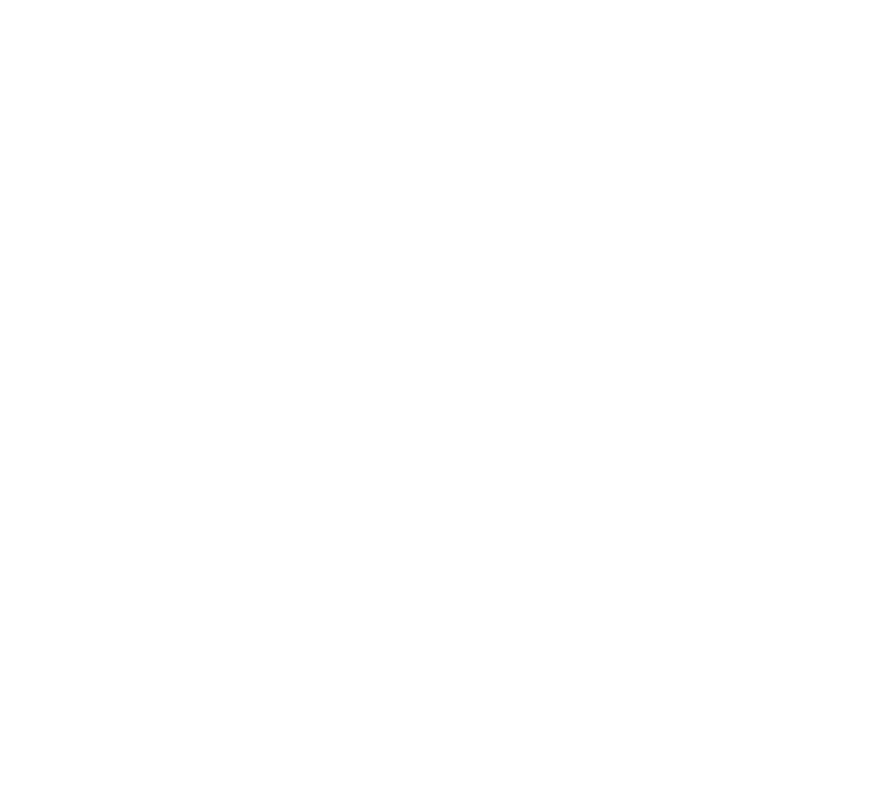
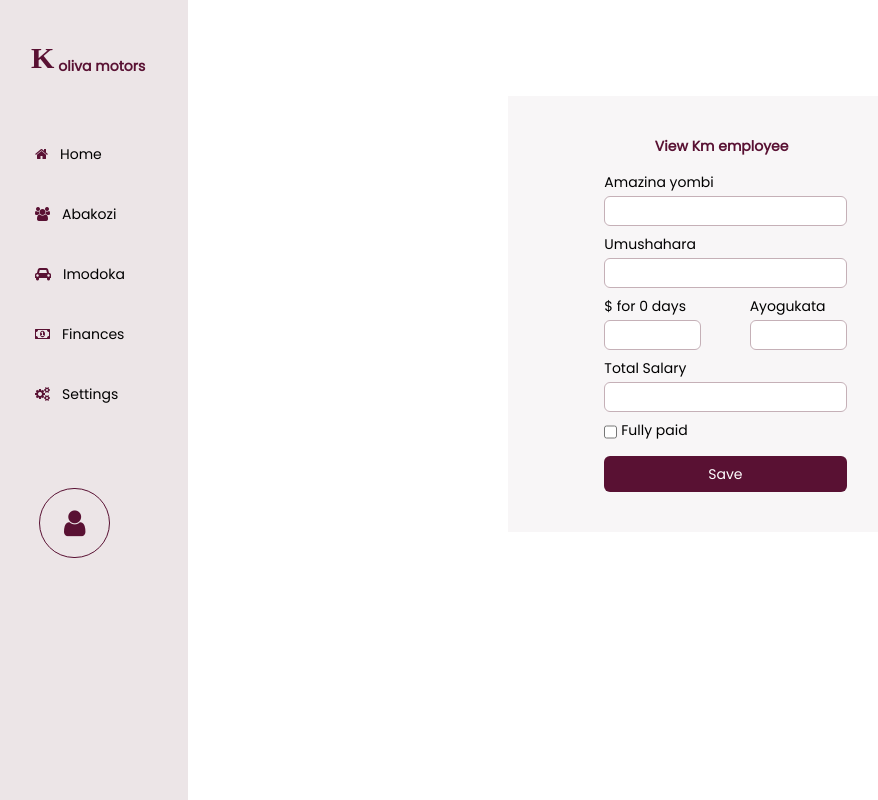
Before and after one commit to dianKoliva/kmFront, a React (Vite) app in the folder km/: page /abakozi/details in a window 1280 px wide. Shown: the whole page, without its empty margins (25-903 px from the left). Built offline with nearby package versions, Linux system fonts and the light colour scheme; a web font is replaced by a local one.

Commit message:
new changes

```diff
--- a/km/src/App.jsx
+++ b/km/src/App.jsx
@@ -24,7 +24,7 @@
     <Route path="/" exact component={Login} />
     <Route path="/signup" exact component={ Signup } />
     <Route path="/abakozi" exact component={ ListEmp } />
-    <Route path="/employees/details" exact component={ ViewEmp } />
+    <Route path="/abakozi/details" exact component={ ViewEmp } />
     <Route path="/employees/abatarishyurwa" exact component={ Abatarishyurwa } />
     <Route path="/employees/abatagikora" exact component={ Abatagikora } />
     <Route path="/employees/abaje" exact component={ Abaje } />
--- a/km/src/components/nav/LefBar.jsx
+++ b/km/src/components/nav/LefBar.jsx
@@ -47,6 +47,12 @@
 
 
 
+<div className='pl-16 pt-20 text-center '>
+     <div className='border-2 border-def border-solid rounded-full w-fit  '>
+     <i className='fa text-3xl text-def fa-user px-6 py-4'></i>
+     </div>
+
+</div>
 
         </div>
     )
```
